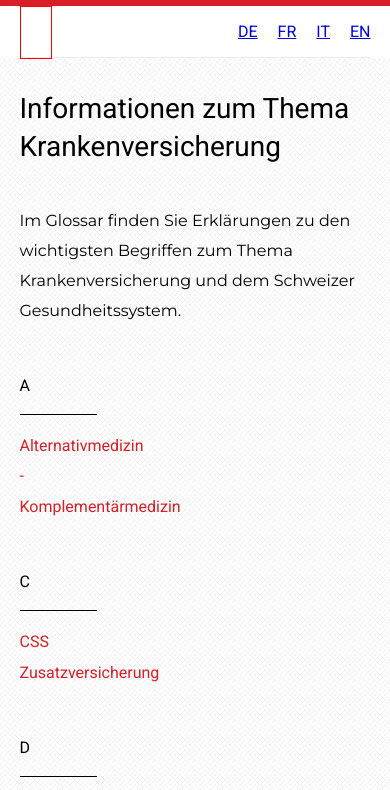
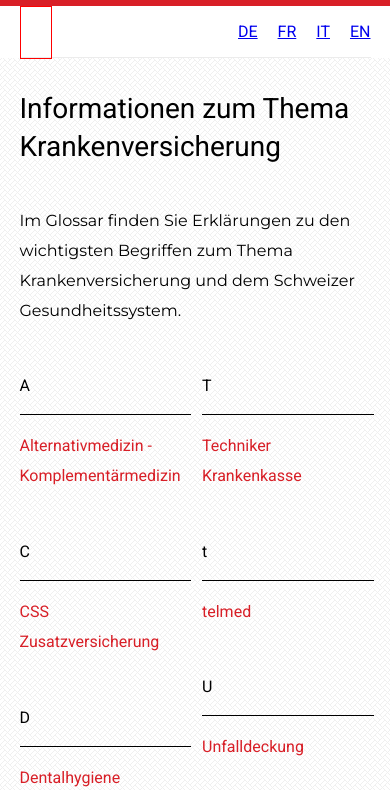
Before and after one commit to ArianKrasniqi/info-krankenkasse, a Gatsby site: page /informationen/glossar in a window 390 px wide. Shown: the top 790 px of the page. Built offline with nearby package versions, Linux system fonts and the light colour scheme; Gatsby itself is replaced by a stand-in of ours.

Commit message:
Krankenkasse Page Responsive

```diff
--- a/src/components/Lists/List/List.module.css
+++ b/src/components/Lists/List/List.module.css
@@ -27,3 +27,15 @@
   line-height: 3.5;
   color: black;
 }
+
+@media (max-width: 600px) {
+  .List {
+    width: 31%;
+  }
+}
+
+@media (max-width: 450px) {
+  .List {
+    width: 49%;
+  }
+}
--- a/src/components/Lists/Lists.module.css
+++ b/src/components/Lists/Lists.module.css
@@ -3,4 +3,18 @@
   flex-direction: column;
   flex-wrap: wrap;
   max-height: -webkit-fill-available;
+  max-width: 100%;
+  min-height: 900px;
 }
+
+@media (max-width: 600px) {
+  .Lists {
+    max-height: 1200px;
+  }
+}
+
+@media (max-width: 450px) {
+  .Lists {
+    max-height: 1650px;
+  }
+}
```
